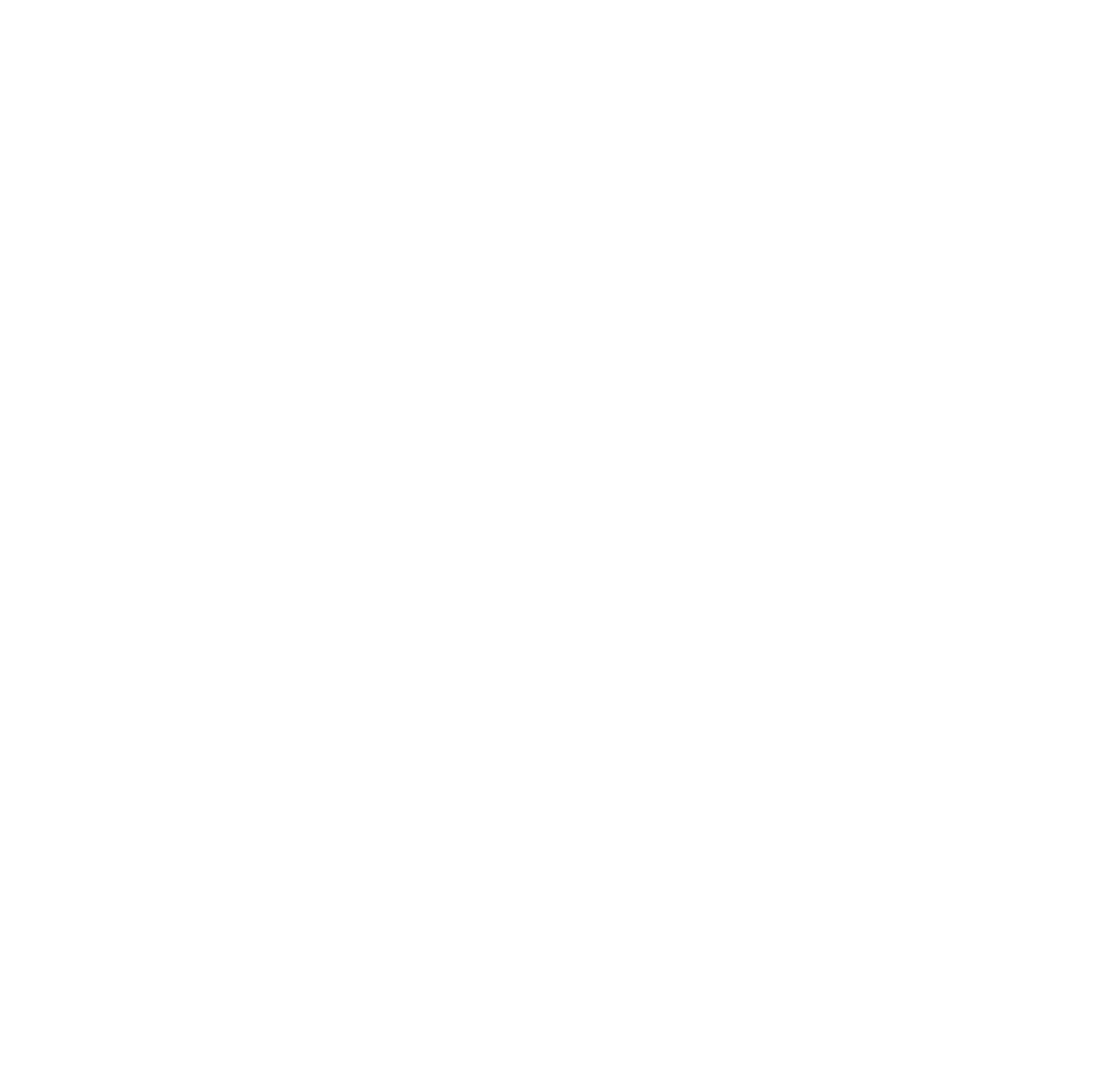
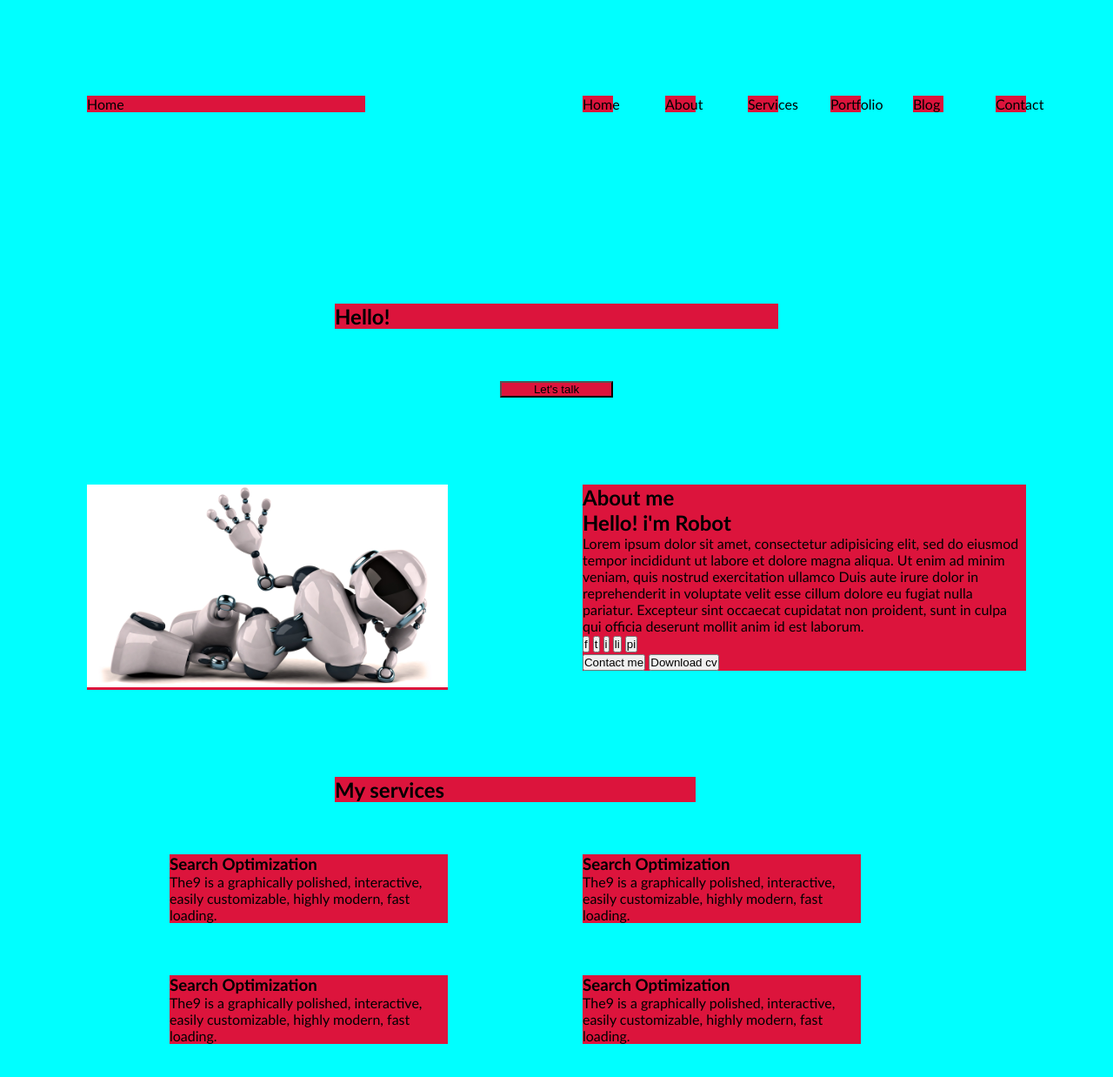
Before and after one commit to sauliuskarlinskas/portfolio, a website: page index.html in a window 1280 px wide. Shown: the whole page at 87% size. Before the commit the page ends 800 px from the top, so only its background shows below. Drawn offline with Linux system fonts and the light colour scheme.

Commit message:
layout start

```diff
--- a/css/base/layout.css
+++ b/css/base/layout.css
@@ -49,6 +49,7 @@
     width: 100%;
     padding: 60px 0;
     float: left;
+    background-color: aqua;
 }
 .container > .row {
     width: var(--width);
@@ -64,6 +65,7 @@
 .row > [class*='col-'] {
     float: left;
     margin: var(--half-gap);
+    background-color: crimson;
 }
 .row > .col-1 {
     width: var(--c1);
--- a/css/pages/home.css
+++ b/css/pages/home.css
@@ -7,3 +7,6 @@
 /* components */
 
 /* CUSTOM CSS */
+.alien {
+    width: 100%;
+}
--- a/index.html
+++ b/index.html
@@ -1,5 +1,6 @@
 <!DOCTYPE html>
 <html lang="en">
+
 <head>
     <meta charset="UTF-8">
     <meta name="viewport" content="width=device-width, initial-scale=1.0">
@@ -9,11 +10,106 @@
 </head>
 
 <body>
-    <header>
-
+    <header class="container">
+        <div class="row">
+            <div class="col-4">Home</div>
+            <div class="col-1 ml-2">Home</div>
+            <div class="col-1">About</div>
+            <div class="col-1">Services</div>
+            <div class="col-1">Portfolio</div>
+            <div class="col-1">Blog</div>
+            <div class="col-1">Contact</div>
+        </div>
     </header>
 
-    <main>
+    <main class="container">
+
+        <!--Tittle-->
+        <section class="row">
+            <h1 class="col-6 ml-3">Hello!</h1>
+            <button class="col-2 ml-5">Let's talk</button>
+        </section>
+
+        <!-- About me -->
+        <section class="row">
+            <div class="col-5">
+                <img class="alien" src="./img/w009.jpg" alt="Alien">
+            </div>
+            <div class="col-6 ml-1">
+                <h1>About me</h1>
+                <h2>Hello! i'm Robot</h2>
+                <p>Lorem ipsum dolor sit amet, consectetur adipisicing elit, sed do eiusmod tempor incididunt ut labore
+                    et dolore magna aliqua. Ut enim ad minim veniam, quis nostrud exercitation ullamco
+                    Duis aute irure dolor in reprehenderit in voluptate velit esse cillum dolore eu fugiat nulla
+                    pariatur. Excepteur sint occaecat cupidatat non proident, sunt in culpa qui officia deserunt mollit
+                    anim id est laborum.
+                </p>
+                <div>
+                    <button>f</button>
+                    <button>t</button>
+                    <button>i</button>
+                    <button>li</button>
+                    <button>pi</button>
+                </div>
+                <div>
+                    <button>Contact me</button>
+                    <button>Download cv</button>
+                </div>
+            </div>
+        </section>
+
+        <!-- My services -->
+        <section class="row">
+            <h2 class="col-5 ml-3">My services</h2>
+            <div class="col-4 ml-1">
+                <h3>Search Optimization</h3>
+                <p>The9 is a graphically polished, interactive, easily customizable, highly modern, fast loading.</p>
+            </div>
+            <div class="col-4 ml-1">
+                <h3>Search Optimization</h3>
+                <p>The9 is a graphically polished, interactive, easily customizable, highly modern, fast loading.</p>
+            </div>
+            <div class="col-4 ml-1">
+                <h3>Search Optimization</h3>
+                <p>The9 is a graphically polished, interactive, easily customizable, highly modern, fast loading.</p>
+            </div>
+            <div class="col-4 ml-1">
+                <h3>Search Optimization</h3>
+                <p>The9 is a graphically polished, interactive, easily customizable, highly modern, fast loading.</p>
+            </div>
+
+        </section>
+
+        <!-- My resume-->
+        <section>
+
+        </section>
+
+        <!-- Freelance-->
+        <section>
+
+        </section>
+
+        <!-- My portfolio-->
+        <section>
+
+        </section>
+
+        <!-- Founders-->
+        <section>
+
+        </section>
+
+        <!-- My blogs-->
+        <section>
+
+        </section>
+
+        <!-- Contact me-->
+        <section>
+
+        </section>
+
 
     </main>
 
@@ -23,4 +119,5 @@
 
     <script src="./js/pages/home.js" defer></script>
 </body>
+
 </html>
```
Also changed, not shown: img/w009.jpg (added).
